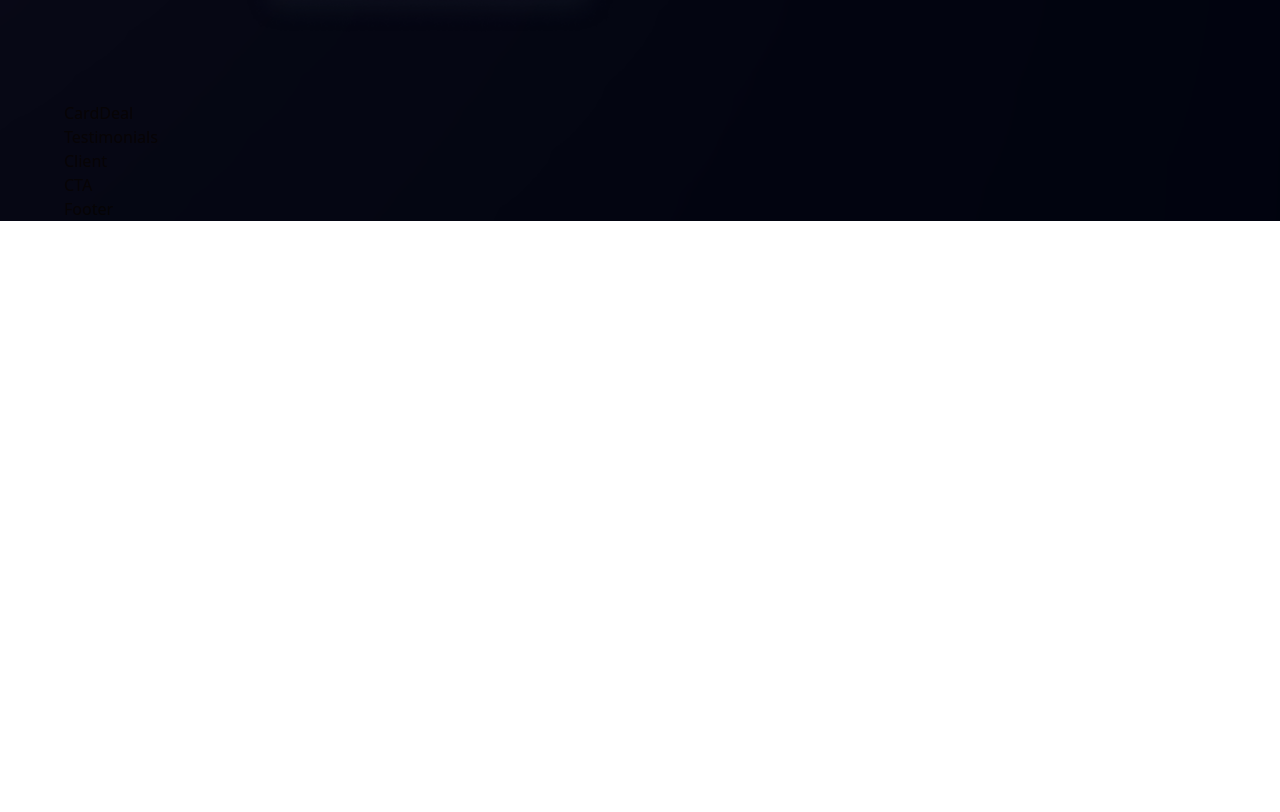
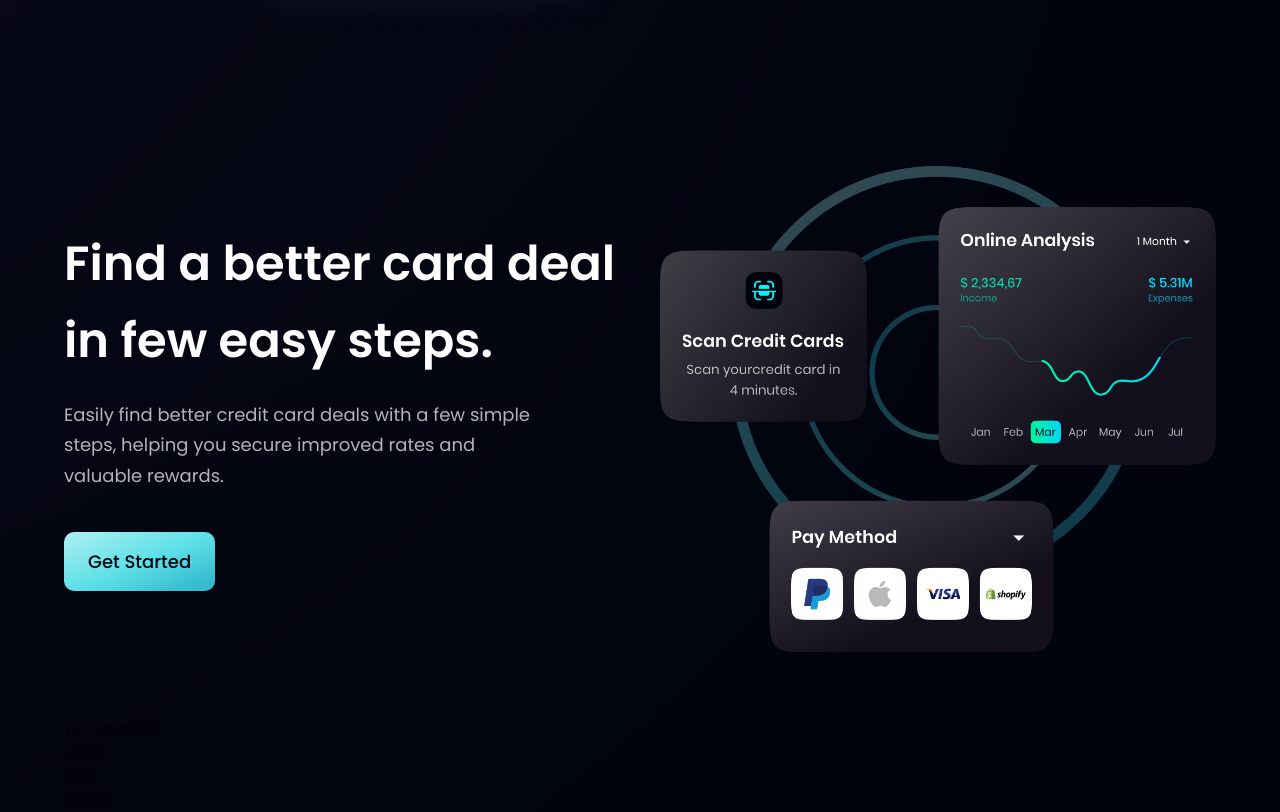
Before and after one commit to KaveeshaDisssanayake/bank-app, a React (Vite) app in the folder bank_app/: page / in a window 1280 px wide. Shown: the part 2187-2999 px from the top of the page. Before the commit the page ends 2408 px from the top, so only its background shows below. Built offline with nearby package versions, Linux system fonts and the light colour scheme.

Commit message:
carddeal section

```diff
--- a/bank_app/src/components/Button.jsx
+++ b/bank_app/src/components/Button.jsx
@@ -3,7 +3,7 @@
 const Button = ({styles}) => {
   return (
 
-    <button type='button' className={`py-4 px-6 bg-blue-gradient font-poppins font-medium text-[18px] text-primary outline-none ${styles}`}>
+    <button type='button' className={`py-4 px-6 bg-blue-gradient font-poppins font-medium text-[18px] text-primary outline-none ${styles} rounded-[10px]`}>
        Get Started
     </button>
   )
--- a/bank_app/src/components/CardDeal.jsx
+++ b/bank_app/src/components/CardDeal.jsx
@@ -1,10 +1,23 @@
+import styles,{layout} from '../style'
+import Button from './Button'
+import { card } from '../assets'
 
-import React from 'react'
+const CardDeal = () =>
+   (
+    <section className={layout.section}>
 
-const CardDeal = () => {
-  return (
-    <div>CardDeal</div>
+      <div className={layout.sectionInfo}>
+         <h2 className={styles.heading2}>Find a better card deal <br className='sm:block hidden'/> in few easy steps. </h2>
+         <p className={`${styles.paragraph} max-w-[470px] mt-5`}>Easily find better credit card deals with a few simple steps, helping you secure improved rates and valuable rewards.</p>
+      <Button styles="mt-10"/>
+      </div>
+
+      <div className={layout.sectionImg}>
+       <img src={card} alt="card" className='w-[100%] h-[100%]  ' />
+      </div>
+
+    </section>
   )
-}
+
 
 export default CardDeal
```
